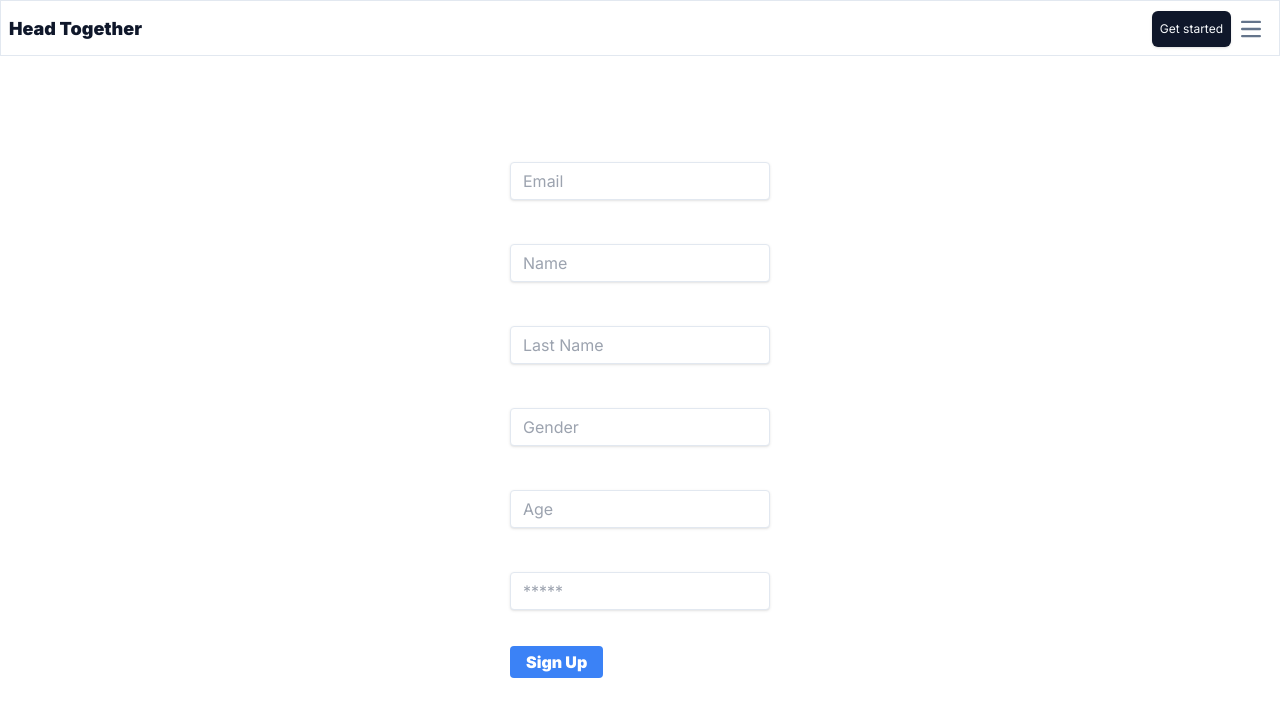
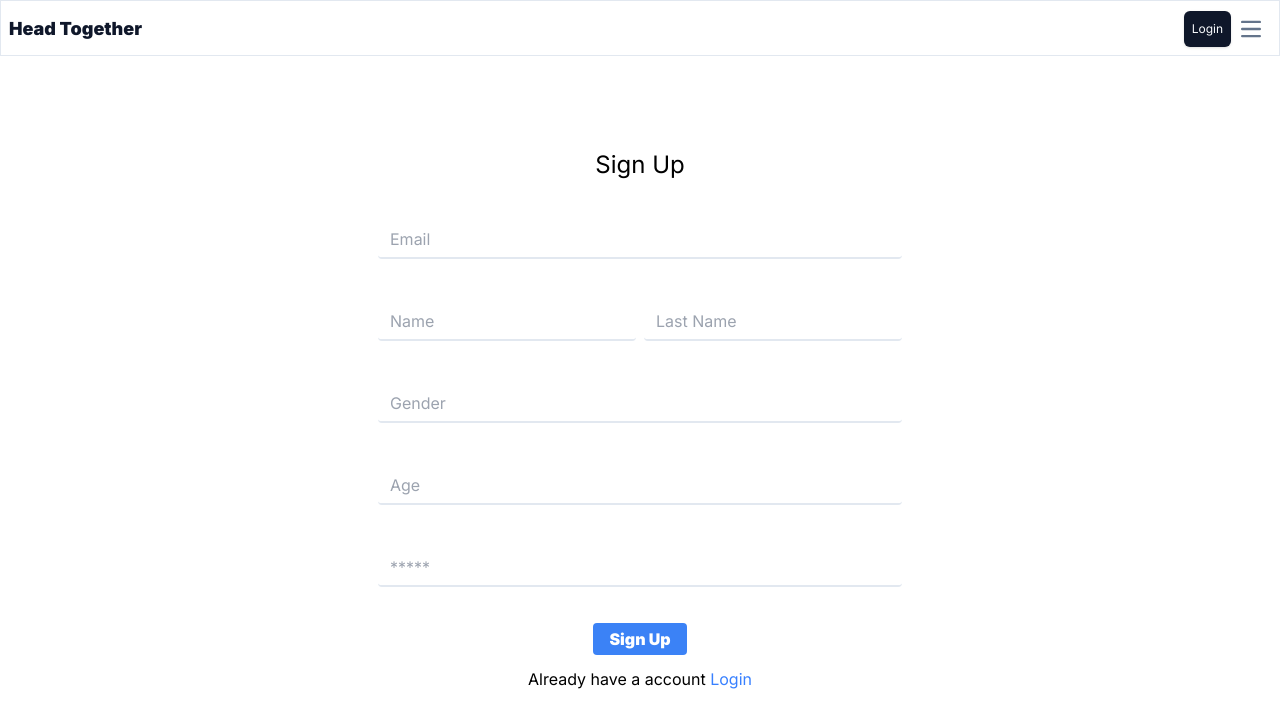
Before and after one commit to HashSociety/hackout_frontend, a React (Vite) app: page /signup in a window 1280 px wide. Shown: the top 728 px of the page. Built offline with nearby package versions, Linux system fonts and the light colour scheme.

Commit message:
login signup ui done

```diff
--- a/package.json
+++ b/package.json
@@ -27,6 +27,7 @@
     "@tanstack/react-query": "^5.4.3",
     "class-variance-authority": "^0.7.0",
     "clsx": "^2.0.0",
+    "jotai": "^2.5.0",
     "lucide-react": "^0.292.0",
     "react": "^18.2.0",
     "react-dom": "^18.2.0",
--- a/src/Pages/Login.tsx
+++ b/src/Pages/Login.tsx
@@ -5,6 +5,7 @@ import { storageAtom } from "../store";
 import { useState } from "react";
 import { useToast } from "@/components/ui/use-toast";
 import { useHistory } from "react-router";
+import { Link } from "react-router-dom";
 
 const Login = () => {
   const { toast } = useToast();
@@ -42,7 +43,10 @@ const Login = () => {
   };
 
   return (
-    <div className="w-full text-white h-full flex justify-center items-center">
+    <div className="w-full text-white h-full flex flex-col justify-center items-center">
+    <div className="text-black text-3xl ">
+      Login
+    </div>
       <div className="flex flex-col gap-3">
         <div className="flex items-center"></div>
 
@@ -57,7 +61,7 @@ const Login = () => {
                 setInput((p) => ({ ...p, username: e.target.value }))
               }
               name="username"
-              className="shadow appearance-none border rounded w-full py-2 px-3 text-gray-700 leading-tight focus:outline-none focus:shadow-outline"
+              className=" border-b-2 rounded w-full py-2 px-3 text-gray-700 leading-tight focus:outline-none focus:shadow-outline"
               id="username"
               type="text"
               placeholder="Username"
@@ -73,13 +77,13 @@ const Login = () => {
               onChange={(e) =>
                 setInput((p) => ({ ...p, password: e.target.value }))
               }
-              className="shadow appearance-none border rounded w-full py-2 px-3 text-gray-700 mb-3 leading-tight focus:outline-none focus:shadow-outline"
+              className=" border-b-2 rounded w-full py-2 px-3 text-gray-700 mb-3 leading-tight focus:outline-none focus:shadow-outline"
               id="password"
               type="password"
               placeholder="*****"
             />
           </div>
-          <div className="flex items-center justify-between">
+          <div className="flex flex-col gap-2 items-center justify-between">
             <button
               type="button"
               className="bg-blue-500 hover:bg-blue-700 text-white font-bold py-2 px-4 rounded focus:outline-none focus:shadow-outline"
@@ -87,6 +91,10 @@ const Login = () => {
             >
               Sign In
             </button>
+
+            <div className="text-black">
+              Don't have a account? <Link to="/signup">Sign Up</Link>
+            </div>
           </div>
         </div>
       </div>
--- a/src/Pages/Signup.tsx
+++ b/src/Pages/Signup.tsx
@@ -3,6 +3,7 @@ import { useToast } from "../components/ui/use-toast";
 
 import { useState } from "react";
 import { useHistory } from "react-router";
+import { Link } from "react-router-dom";
 
 function Signup() {
 
@@ -40,7 +41,8 @@ function Signup() {
   };
 
   return (
-    <div className="w-full text-white h-full flex justify-center items-center">
+    <div className="w-full text-white flex-col h-full flex justify-center items-center px-4">
+      <div className="text-2xl text-black mt-10">Sign Up</div>
       <div className="flex flex-col gap-3">
         <div className="flex items-center"></div>
 
@@ -55,13 +57,14 @@ function Signup() {
               onChange={(e) =>
                 setInput((p) => ({ ...p, email: e.target.value }))
               }
-              className="shadow appearance-none border rounded w-full py-2 px-3 text-gray-700 leading-tight focus:outline-none focus:shadow-outline"
+              className=" border-b-2 rounded w-full py-2 px-3 text-gray-700 leading-tight focus:outline-none focus:shadow-outline"
               id="email"
               type="text"
               placeholder="Email"
             />
           </div>
-          <div className="mb-4">
+         <div className="flex gap-2">
+         <div className="mb-4">
             <label htmlFor="name" className="block text-sm font-bold mb-2">
               Name
             </label>
@@ -71,7 +74,7 @@ function Signup() {
               onChange={(e) =>
                 setInput((p) => ({ ...p, name: e.target.value }))
               }
-              className="shadow appearance-none border rounded w-full py-2 px-3 text-gray-700 leading-tight focus:outline-none focus:shadow-outline"
+              className="border-b-2 rounded w-full py-2 px-3 text-gray-700 leading-tight focus:outline-none focus:shadow-outline"
               id="name"
               type="text"
               placeholder="Name"
@@ -87,12 +90,13 @@ function Signup() {
               onChange={(e) =>
                 setInput((p) => ({ ...p, last_name: e.target.value }))
               }
-              className="shadow appearance-none border rounded w-full py-2 px-3 text-gray-700 leading-tight focus:outline-none focus:shadow-outline"
+              className="border-b-2 rounded w-full py-2 px-3 text-gray-700 leading-tight focus:outline-none focus:shadow-outline"
               id="last_name"
               type="text"
               placeholder="Last Name"
             />
           </div>
+         </div>
           <div className="mb-4">
             <label htmlFor="gender" className="block text-sm font-bold mb-2">
               Gender
@@ -103,7 +107,7 @@ function Signup() {
               onChange={(e) =>
                 setInput((p) => ({ ...p, gender: e.target.value }))
               }
-              className="shadow appearance-none border rounded w-full py-2 px-3 text-gray-700 leading-tight focus:outline-none focus:shadow-outline"
+              className="border-b-2 rounded w-full py-2 px-3 text-gray-700 leading-tight focus:outline-none focus:shadow-outline"
               id="gender"
               type="text"
               placeholder="Gender"
@@ -117,7 +121,7 @@ function Signup() {
               name="age"
               value={input.age}
               onChange={(e) => setInput((p) => ({ ...p, age: e.target.value }))}
-              className="shadow appearance-none border rounded w-full py-2 px-3 text-gray-700 leading-tight focus:outline-none focus:shadow-outline"
+              className="border-b-2 rounded w-full py-2 px-3 text-gray-700 leading-tight focus:outline-none focus:shadow-outline"
               id="age"
               type="text"
               placeholder="Age"
@@ -133,13 +137,13 @@ function Signup() {
               onChange={(e) =>
                 setInput((p) => ({ ...p, password: e.target.value }))
               }
-              className="shadow appearance-none border rounded w-full py-2 px-3 text-gray-700 mb-3 leading-tight focus:outline-none focus:shadow-outline"
+              className="border-b-2 rounded w-full py-2 px-3 text-gray-700 mb-3 leading-tight focus:outline-none focus:shadow-outline"
               id="password"
               type="password"
               placeholder="*****"
             />
           </div>
-          <div className="flex items-center justify-between">
+          <div className="flex flex-col gap-3 items-center justify-between">
             <button
               type="button"
               className="bg-blue-500 hover:bg-blue-700 text-white font-bold py-2 px-4 rounded focus:outline-none focus:shadow-outline"
@@ -147,6 +151,10 @@ function Signup() {
             >
               Sign Up
             </button>
+
+            <div className="text-black">
+              Already have a account <Link to="/login">Login</Link>
+            </div>
           </div>
         </div>
       </div>
--- a/src/Pages/home.tsx
+++ b/src/Pages/home.tsx
@@ -1,6 +1,6 @@
 function Home() {
   return (
-    <div className="flex pt-14 ">
+    <div className="flex flex-col pt-14 justify-center items-center">
       <div className="flex w-full h-32 justify-center items-center  ">
         <div
           className="button w-40 h-16 bg-primary  cursor-pointer select-none
@@ -16,6 +16,30 @@ function Home() {
           </span>
         </div>
       </div>
+
+      <div className="flex flex-col justify-center items-center mt-10">
+        <div className="text-2xl">Join Rooms</div>
+
+        <div className="grid grid-cols-2 gap-4 mt-10 ">
+          <div className=" flex flex-col justify-between p-3 h-[20vh] w-[40vw] border-2  rounded-lg">
+            <div>01</div>
+            <div>Travel</div>
+          </div>
+          <div className=" flex flex-col justify-between p-3 h-[20vh] w-[40vw] border-2  rounded-lg">
+            <div>02</div>
+            <div>Sports</div>
+          </div>
+          <div className=" flex flex-col justify-between p-3 h-[20vh] w-[40vw] border-2  rounded-lg">
+            <div>03</div>
+            <div>Movies</div>
+          </div>
+          <div className=" flex flex-col justify-between p-3 h-[20vh] w-[40vw] border-2  rounded-lg">
+            <div>04</div>
+            <div>Cab</div>
+          </div>
+
+        </div>
+      </div>
     </div>
   );
 }
--- a/src/components/ui/header.tsx
+++ b/src/components/ui/header.tsx
@@ -13,7 +13,7 @@ function Header() {
         <div className="flex md:order-2  items-center">
           <Link to={"/login"}>
             <Button type="button" className=" text-xs p-0 px-2 ">
-              Get started
+              Login
             </Button>
           </Link>
           <button
```
Also changed, not shown: 2 other files (tests, documents, lock files or other folders).
